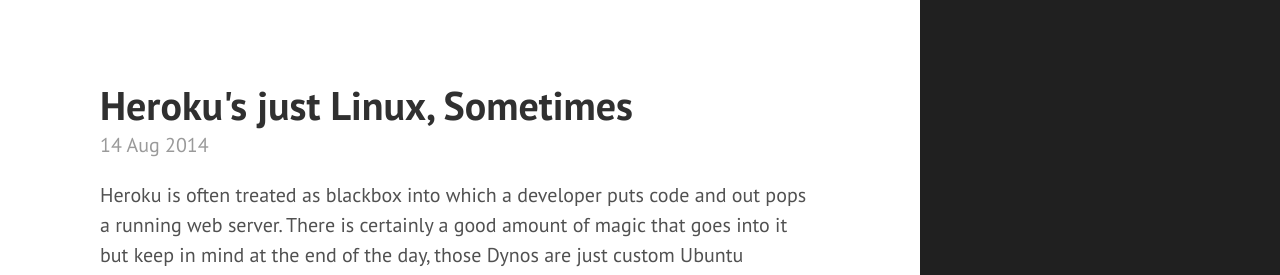
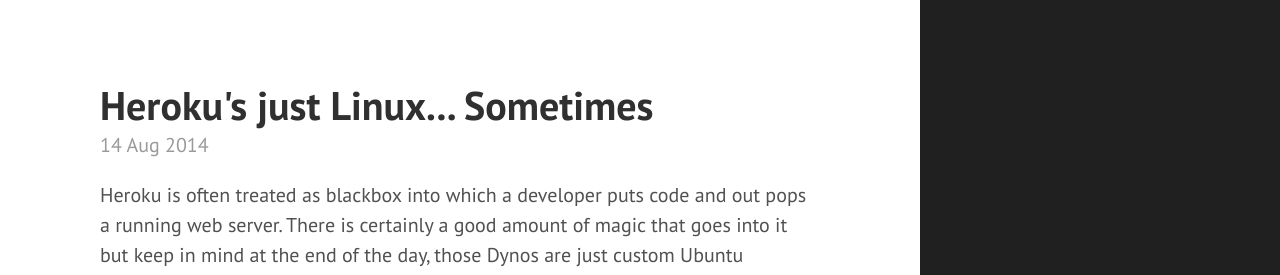
Before and after one commit to ejfinneran/ejfinneran.github.com, a Jekyll site: the page built from _posts/2014-08-14-heroku-just-linux.markdown, in a window 1280 px wide and 900 px high. Shown: the top 275 px of the window. Built offline with Jekyll 4.4.1, drawn with Linux system fonts in a browser that asks for light colours; Markdown is read by kramdown in place of the engine named in the settings.

```diff
--- a/_posts/2014-08-14-heroku-just-linux.markdown
+++ b/_posts/2014-08-14-heroku-just-linux.markdown
@@ -1,6 +1,6 @@
 ---
 layout: post
-title: "Heroku's just Linux, Sometimes"
+title: "Heroku's just Linux... Sometimes"
 date: 2014-08-14 21:19
 comments: true
 categories:
```
